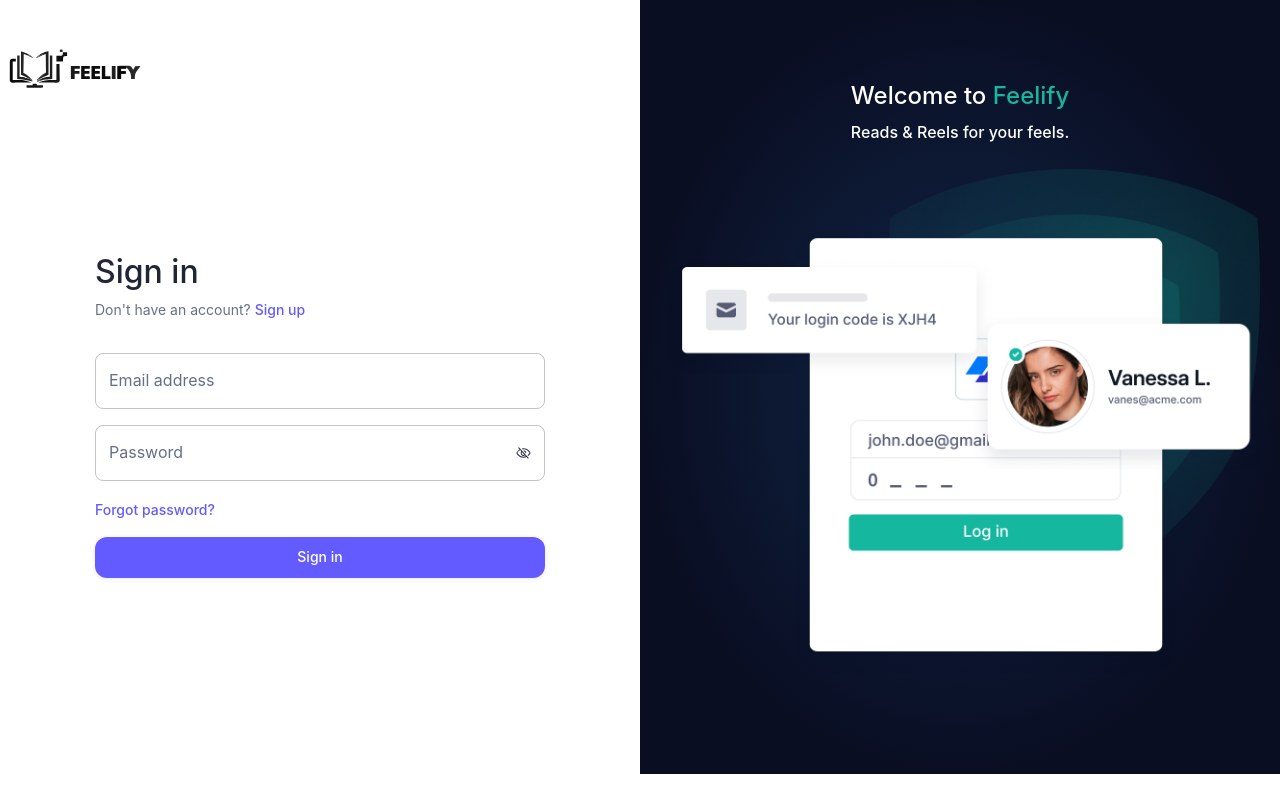
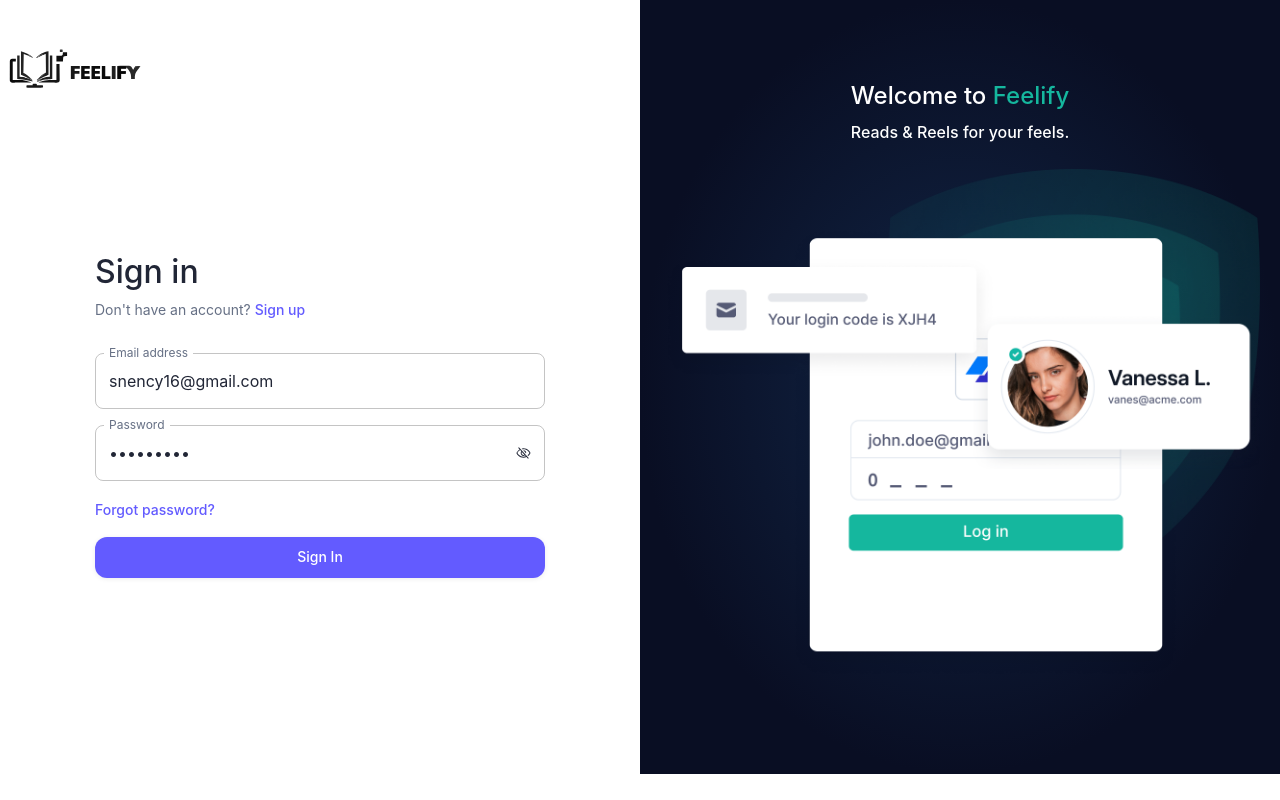
Before and after one commit to sojitra-nency/Demo---Feelify, a Next.js app in the folder frontend/: page /auth/sign-in in a window 1280 px wide. Built offline with nearby package versions, Linux system fonts and the light colour scheme; no server answers.

Commit message:
Sign in Backend Integration with Frontend

```diff
--- a/frontend/src/app/activation/[uid]/[token]/page.tsx
+++ b/frontend/src/app/activation/[uid]/[token]/page.tsx
@@ -2,7 +2,6 @@
 
 import * as React from 'react';
 
-import { Activation } from '@/components/auth/activation';
 import { Layout } from '@/components/auth/layout';
 import { useRouter } from 'next/navigation';
 import CircularProgress from '@mui/material/CircularProgress';
@@ -41,11 +40,13 @@
   },[])
 
   return (
+    <Layout>
       <Box sx={{ display: 'flex', flexDirection: 'column', alignItems: 'center', mt: 8 }}>
         <CircularProgress />
         <Typography variant="h5" component="h2" mt={2}>
           Activating your account...
         </Typography>
       </Box>
+    </Layout>
   );
 }
--- a/frontend/src/components/auth/sign-in-form.tsx
+++ b/frontend/src/components/auth/sign-in-form.tsx
@@ -17,41 +17,54 @@
 import { EyeSlash as EyeSlashIcon } from '@phosphor-icons/react/dist/ssr/EyeSlash';
 import { Controller, useForm } from 'react-hook-form';
 import { z as zod } from 'zod';
-
+import { useLoginMutation } from '@/redux/features/authApiSlice';
 import { paths } from '@/paths';
-
+import { toast } from "react-toastify";
+import Spinner from '@/components/common/Spinner';
 
 
 const schema = zod.object({
   email: zod.string().min(1, { message: 'Email is required' }).email(),
-  password: zod.string().min(1, { message: 'Password is required' }),
+  password: zod.string().min(8, { message: 'Password should be at least 8 characters' }).regex(/^(?=.*[a-z])(?=.*[A-Z])(?=.*\d)(?=.*[@$!%*?&])[A-Za-z\d@$!%*?&]{8,}$/, {message: 'Password must contain at least one lowercase letter, one uppercase letter, one number, and one special character (@$!%*?&)'}),
 });
 
 type Values = zod.infer<typeof schema>;
 
-const defaultValues = { email: '', password: '' } satisfies Values;
+const defaultValues = { email: 'snency16@gmail.com', password: 'Akshar@24' } satisfies Values;
 
 export function SignInForm(): React.JSX.Element {
   const router = useRouter();
 
   const [showPassword, setShowPassword] = React.useState<boolean>();
 
-  const [isPending, setIsPending] = React.useState<boolean>(false);
-
   const {
     control,
     handleSubmit,
-    setError,
     formState: { errors },
   } = useForm<Values>({ defaultValues, resolver: zodResolver(schema) });
 
-  const onSubmit = handleSubmit(async (values) => {
+  const [login, {isLoading}] = useLoginMutation();
+
+  const onSubmit = handleSubmit(async (value: Values) => {
     try {
-      // register(values);
-      // toast.success('Please check email to verify account.');
-      // router.push(paths.auth.signIn);
+
+      const { email, password } = value
+      const loginResult = await login({ email, password });
+      // login({  email, password });
+      const temp = JSON.stringify(loginResult);
+      const temp2 = JSON.parse(temp)
+
+      if(temp2.error?.status == '401') {
+        console.log("Fail")
+        toast.error('Failed to login.');
+      }else{
+        toast.success('Logged In Successfully.');
+        router.push(paths.dashboard.overview);
+      }
+
     } catch (error) {
-      // toast.error('Failed to register the account.');
+      console.log(error)
+      toast.error('Failed to login.');
     }
   });
 
@@ -119,8 +132,8 @@
             </Link>
           </div>
           {errors.root ? <Alert color="error">{errors.root.message}</Alert> : null}
-          <Button disabled={isPending} type="submit" variant="contained">
-            Sign in
+          <Button disabled={isLoading} type="submit" variant="contained">
+          {isLoading ? <Spinner sm />: 'Sign In'}
           </Button>
         </Stack>
       </form>
```
Also changed, not shown: 1 other file (tests, documents, lock files or other folders). Lines whose indentation alone changed are shown as unchanged.
